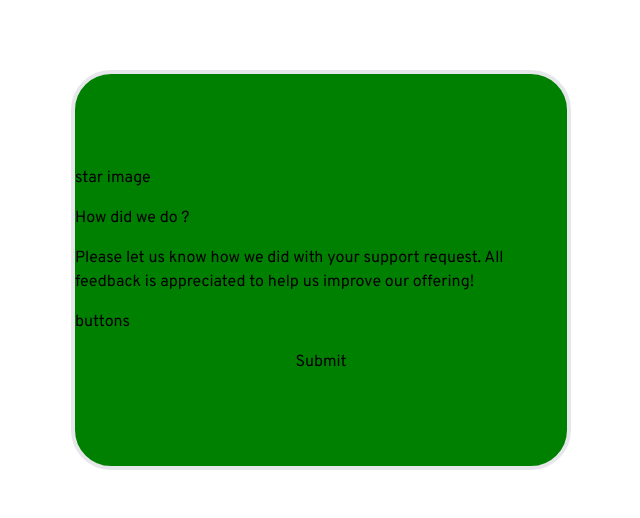
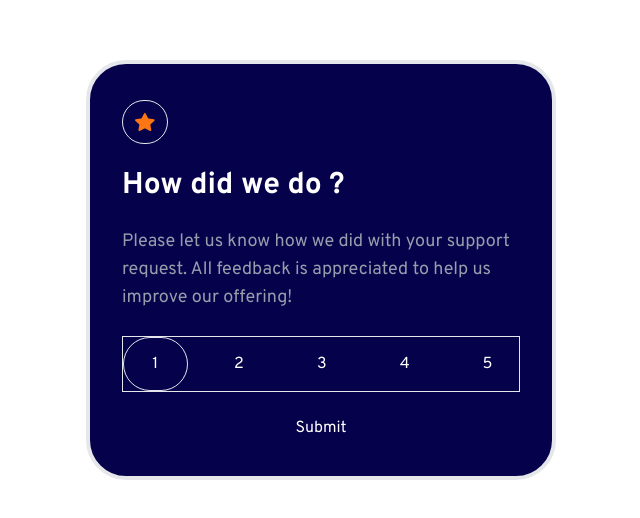
Before and after one commit to nathan-codes/Frontend-Mentor-Challenges, a Next.js app in the folder interactive-rating-component/: page / in a window 1280 px wide. Shown: the part 130-648 px from the top of the page, without its empty margins (319-959 px from the left). Built offline with nearby package versions, Linux system fonts and the light colour scheme.

Commit message:
rating card started

```diff
--- a/interactive-rating-component/src/app/components/RatingCard.jsx
+++ b/interactive-rating-component/src/app/components/RatingCard.jsx
@@ -1,22 +1,58 @@
-import React from 'react'
+import Image from "next/image";
+import staricon from "../../../public/icon-star.svg";
 
 function RatingCard() {
   return (
-    <article className="w-[500px] h-[400px]  bg-[Green]  rounded-[40px]  flex flex-col  border-4 justify-center space-y-4">
-      <span>star image</span>
+    <article className="w-[470px] h-[420px]  bg-[#05014A] text-white  rounded-[40px]  flex flex-col  border-4 justify-center space-y-6 p-8">
+      <span className="border rounded-full w-fit p-3">
+        <Image src={staricon} className="w-5" />
+      </span>
 
-      <h1>How did we do ?</h1>
+      <h1 className="text-3xl font-bold">How did we do ?</h1>
 
-      <p>
+      <p className="text-lightGray text-lg">
         Please let us know how we did with your support request. All feedback is
         appreciated to help us improve our offering!
       </p>
 
-      <div>buttons</div>
+      <div>
+        <div id="ratings" class="flex gap-5   h-14 border">
+          <button
+            type="button"
+            class="rating-item rounded-full border bg-gray-dark w-full h-full flex justify-center items-center text-gray-text hover:bg-gray-light hover:text-whiteish transition-colors duration-[400ms] ease-in-out"
+          >
+            1
+          </button>
+          <button
+            type="button"
+            class="rating-item rounded-full bg-gray-dark w-full h-full flex justify-center items-center text-gray-text hover:bg-gray-light hover:text-whiteish transition-colors duration-[400ms] ease-in-out"
+          >
+            2
+          </button>
+          <button
+            type="button"
+            class="rating-item rounded-full bg-gray-dark w-full h-full flex justify-center items-center text-gray-text hover:bg-gray-light hover:text-whiteish transition-colors duration-[400ms] ease-in-out"
+          >
+            3
+          </button>
+          <button
+            type="button"
+            class="rating-item rounded-full bg-gray-dark w-full h-full flex justify-center items-center text-gray-text hover:bg-gray-light hover:text-whiteish transition-colors duration-[400ms] ease-in-out"
+          >
+            4
+          </button>
+          <button
+            type="button"
+            class="rating-item rounded-full bg-gray-dark w-full h-full flex justify-center items-center text-gray-text hover:bg-gray-light hover:text-whiteish transition-colors duration-[400ms] ease-in-out"
+          >
+            5
+          </button>
+        </div>
+      </div>
 
       <button>Submit</button>
     </article>
   );
 }
 
-export default RatingCard
+export default RatingCard;
--- a/interactive-rating-component/src/app/globals.css
+++ b/interactive-rating-component/src/app/globals.css
@@ -3,12 +3,11 @@
 @tailwind utilities;
 
 :root {
-  --Orange: hsl(25, 97%, 53%);
-  --White: hsl(0, 0%, 100%);
-  --Light-Grey: hsl(217, 12%, 63%);
-  --Medium-Grey: hsl(216, 12%, 54%);
-  --Dark-Blue: hsl(213, 19%, 18%);
-  --Very-Dark-Blue: hsl(216, 12%, 8%);
+     --color-white: 0deg 0% 100%;
+    --color-lightGray: 217deg 12% 63%;
+    --color-mediumgrey: 216deg 12% 54%;
+    --color-orange: 25deg 97% 53%;
+    --Very-Dark-Blue: 216deg 12% 8%;
 
 }
 
--- a/interactive-rating-component/tailwind.config.ts
+++ b/interactive-rating-component/tailwind.config.ts
@@ -14,12 +14,11 @@ const config: Config = {
           "conic-gradient(from 180deg at 50% 50%, var(--tw-gradient-stops))",
       },
       colors: {
-        Orange: "var(--Orange)",
-        White: "var(--White)",
-        lightgrey: "var(--Light-Grey)",
-        mediumgrey: "var(--Medium-Grey)",
-        darkblue: "var(--Dark-Blue)",
-        verydarkblue: "var(--Very-Dark-Blue)",
+        white: "hsl(var(--color-white) / <alpha-value>)",
+        mediumGray: "hsl(var(--color-mediumgrey) / <alpha-value>)",
+        lightGray: "hsl(var(--color-lightGray) / <alpha-value>)",
+        orange: "hsl(var(--color-orange) / <alpha-value>)",
+        veryDarkBlue: "hsl(var(--Very-Dark-Blue) / <alpha-value>)",
       },
     },
     plugins: [],
```
Also changed, not shown: interactive-rating-component/public/icon-star.svg (added).
